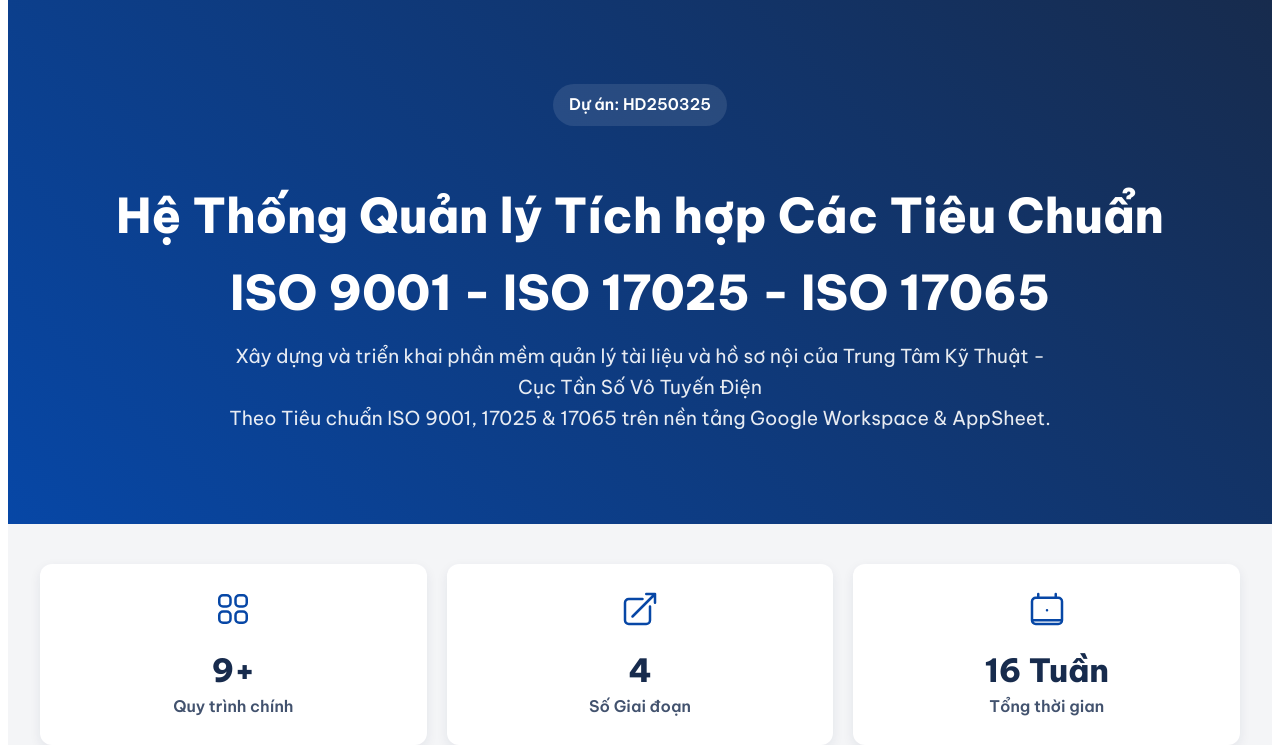
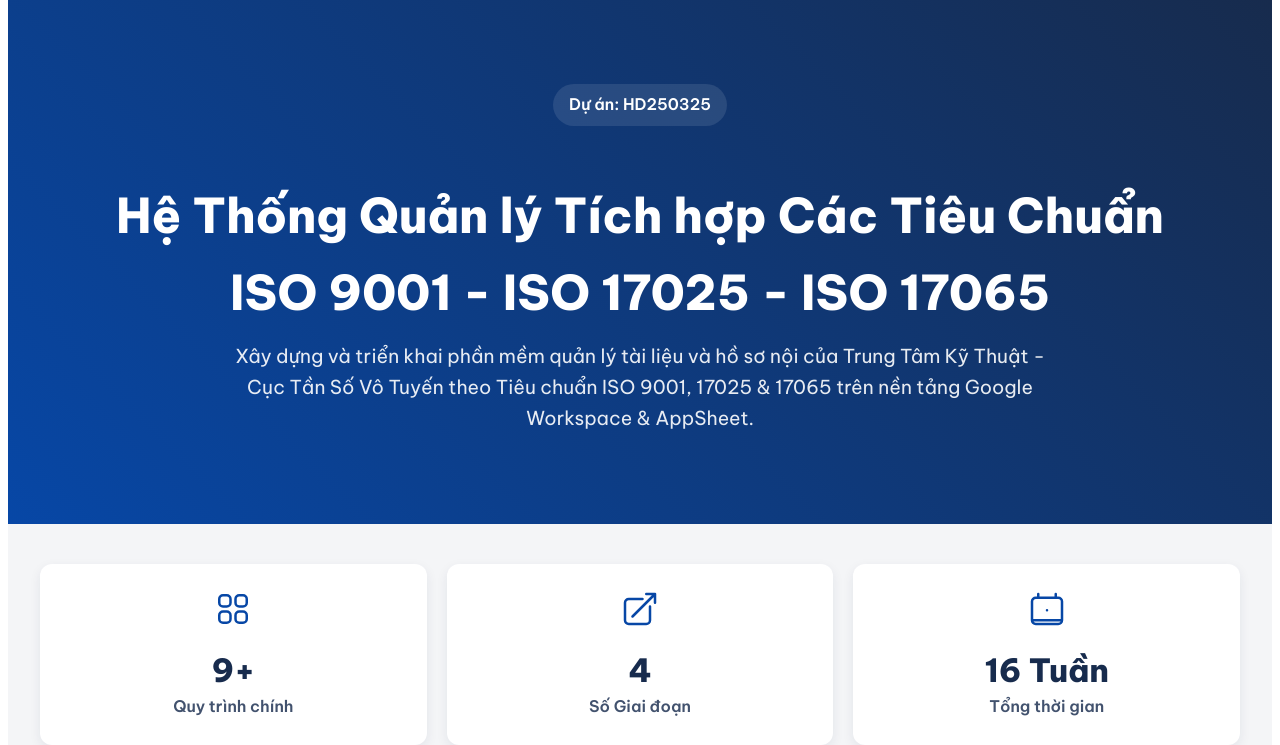
Before and after one commit to HienNguyenEMS/isoproject, a plain HTML site: page index.html in a window 1280 px wide. Shown: the part 85-830 px from the top of the page. Drawn offline with Linux system fonts and the light colour scheme.

Commit message:
Update index.html

```diff
--- a/index.html
+++ b/index.html
@@ -244,7 +244,7 @@
         <div class="container fade-in">
             <span class="project-id">Dự án: HD250325</span>
             <h1>Hệ Thống Quản lý Tích hợp Các Tiêu Chuẩn <br>ISO 9001 - ISO 17025 - ISO 17065</h1>
-            <p>Xây dựng và triển khai phần mềm quản lý tài liệu và hồ sơ nội của Trung Tâm Kỹ Thuật - Cục Tần Số Vô Tuyến Điện <br> Theo Tiêu chuẩn ISO 9001, 17025 & 17065 trên nền tảng Google Workspace & AppSheet.</p>
+            <p>Xây dựng và triển khai phần mềm quản lý tài liệu và hồ sơ nội của Trung Tâm Kỹ Thuật - Cục Tần Số Vô Tuyến theo Tiêu chuẩn ISO 9001, 17025 & 17065 trên nền tảng Google Workspace & AppSheet.</p>
         </div>
     </header>
 
```
